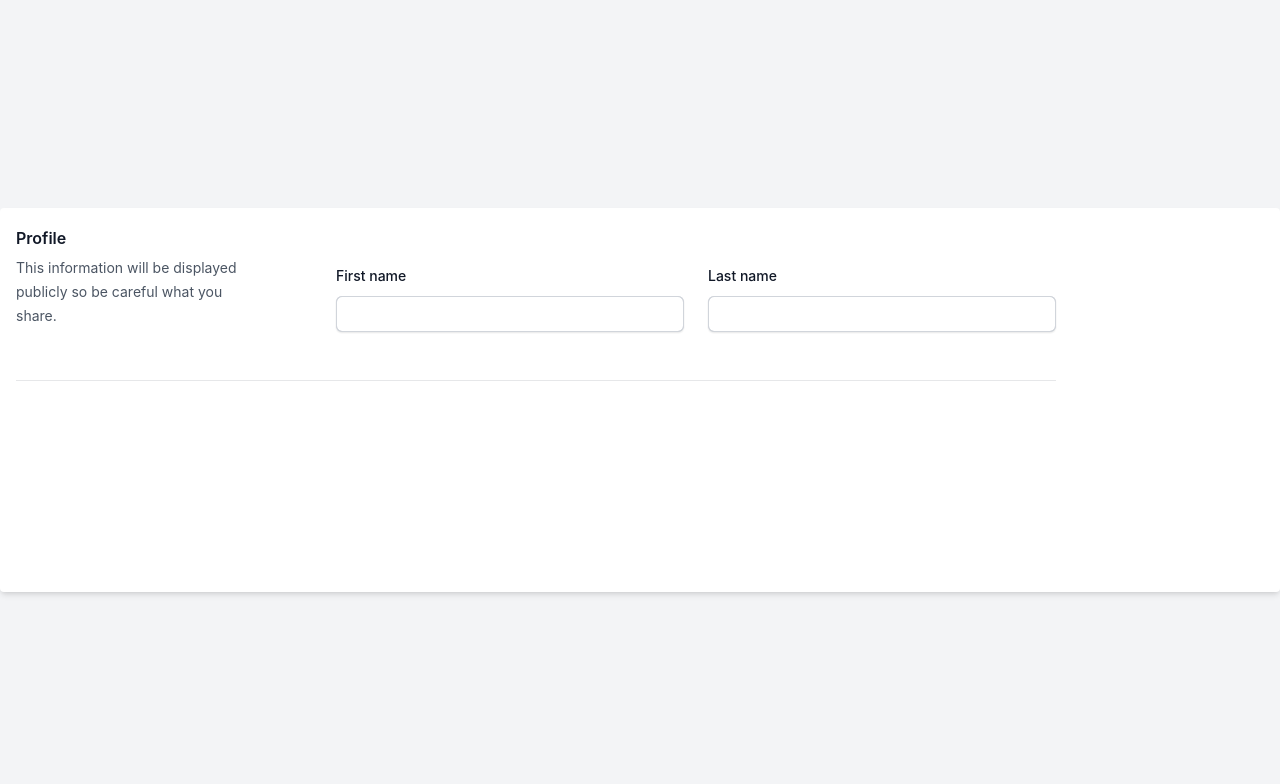
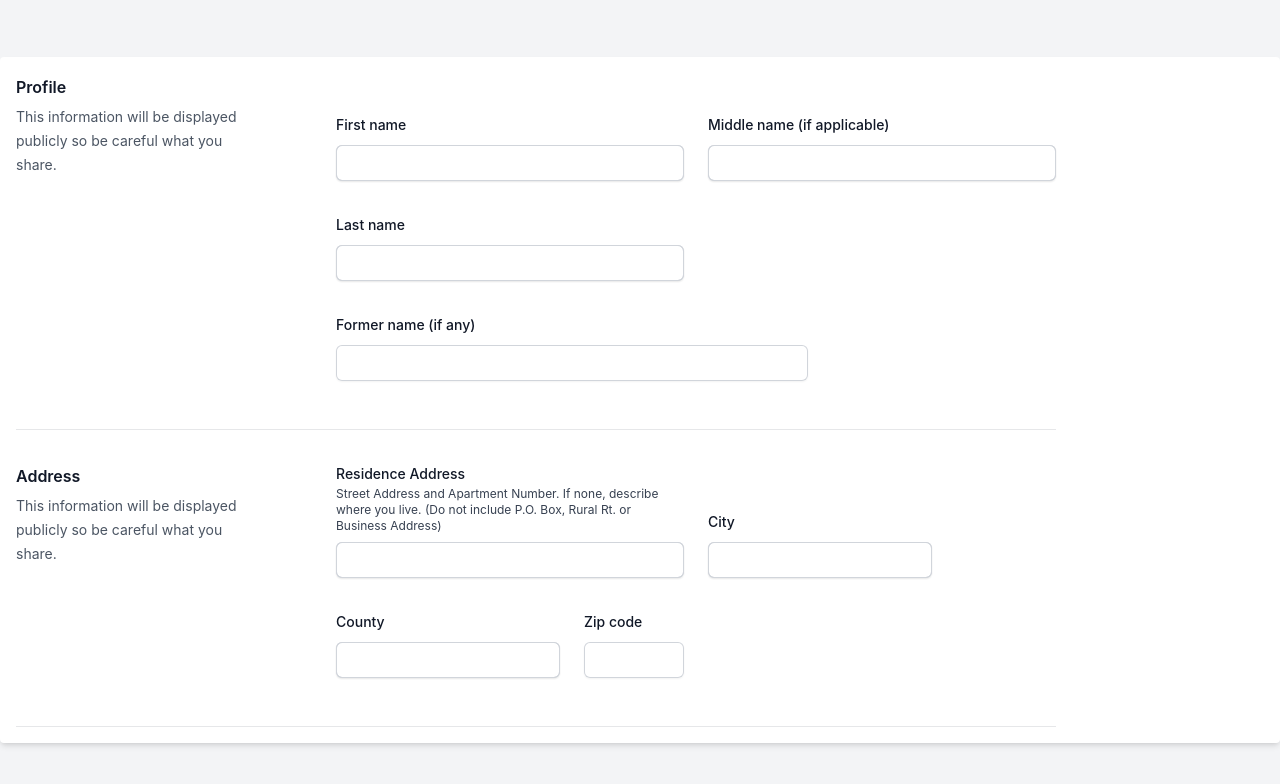
Before and after one commit to racosta323/Reg2VoteTX, a React (Vite) app in the folder client/: page / in a window 1280 px wide. Shown: the top 784 px of the page. Built offline with nearby package versions, Linux system fonts and the light colour scheme.

Commit message:
lays out address section in form

```diff
--- a/client/src/App.jsx
+++ b/client/src/App.jsx
@@ -4,14 +4,8 @@ function App() {
 
   return (
     <div class='flex justify-center items-center min-h-screen bg-gray-100'>
-      <div class="w-full max-w-4xl h-96 bg-white shadow-md overflow-hidden md:max-w-7xl md:flex rounded ">
+      <div class="w-full max-w-4xl bg-white shadow-md md:max-w-7xl md:flex rounded ">
         <Form />
-        {/* <div class='bg-black text-white p-4 '>
-          hello
-        </div> */}
-        <div class='bg-white p-4'>
-          other
-        </div>
       </div>
     </div>
   )
--- a/client/src/Form.jsx
+++ b/client/src/Form.jsx
@@ -2,15 +2,15 @@ function Form() {
     return (
         <form>
             <div class='p-4 space-y-12 w-screen '>
+
+                {/* profile */}
                 <div class='border-b border-gray-900/10 pb-12 w-5/6 flex space-x-20'>
                     <div class='flex-initial w-1/3'>
                         <h2 class="text-base font-semibold leading-7 text-gray-900">Profile</h2>
                         <p class="mt-1 text-sm leading-6 text-gray-600">This information will be displayed publicly so be careful what you share.</p>
                     </div>
 
-                    {/* right column */}
                     <div class='w-full'>
-
                         <div class="mt-10 grid grid-cols-1 gap-x-6 gap-y-8 sm:grid-cols-6">
                             <div class="sm:col-span-3">
                                 <label for="first-name" class="block text-sm font-medium leading-6 text-gray-900">
@@ -24,13 +24,31 @@ function Form() {
                             </div>
 
                             <div class="sm:col-span-3">
+                                <label for="middle-name" class="block text-sm font-medium leading-6 text-gray-900">
+                                    Middle name (if applicable)
+                                </label>
+                                <div class='mt-2'>
+                                    <div class="flex rounded-md shadow-sm ring-1 ring-inset ring-gray-300 focus-within:ring-2 focus-within:ring-inset focus-within:ring-indigo-600 sm:max-w-md">
+                                        <input type="text" name="middle-name" id="middle-name" autocomplete="given-name" class="block w-full rounded-md border-0 bg-transparent py-1.5 text-gray-900 shadow-sm ring-1 ring-inset ring-gray-300 placeholder:text-gray-400 focus:ring-2 focus:ring-inset focus:ring-indigo-600 sm:text-sm sm:leading-6" />
+                                    </div>
+                                </div>
+                            </div>
+
+                            <div class="sm:col-span-3">
                                 <label for="last-name" class="block text-sm font-medium leading-6 text-gray-900">
                                     Last name
                                 </label>
                                 <div class='mt-2'>
                                     <div class="flex rounded-md shadow-sm ring-1 ring-inset ring-gray-300 focus-within:ring-2 focus-within:ring-inset focus-within:ring-indigo-600 sm:max-w-md">
-                                        <input type="text" name="last-name" id="first-name" autocomplete="given-name" class="block w-full rounded-md border-0 bg-transparent py-1.5 text-gray-900 shadow-sm ring-1 ring-inset ring-gray-300 placeholder:text-gray-400 focus:ring-2 focus:ring-inset focus:ring-indigo-600 sm:text-sm sm:leading-6" />
+                                        <input type="text" name="last-name" id="last-name" autocomplete="given-name" class="block w-full rounded-md border-0 bg-transparent py-1.5 text-gray-900 shadow-sm ring-1 ring-inset ring-gray-300 placeholder:text-gray-400 focus:ring-2 focus:ring-inset focus:ring-indigo-600 sm:text-sm sm:leading-6" />
                                     </div>
+                                </div>
+                            </div>
+
+                            <div class="sm:col-span-4">
+                                <label for="former-name" class="block text-sm font-medium leading-6 text-gray-900">Former name (if any)</label>
+                                <div class="mt-2">
+                                    <input id="former-name" name="former-name" type="text" autocomplete="given_name" class="block w-full rounded-md border-0 py-1.5 text-gray-900 shadow-sm ring-1 ring-inset ring-gray-300 placeholder:text-gray-400 focus:ring-2 focus:ring-inset focus:ring-indigo-600 sm:text-sm sm:leading-6 bg-transparent" />
                                 </div>
                             </div>
 
@@ -39,6 +57,64 @@ function Form() {
 
                 </div>
             </div>
+
+            {/* Address */}
+            <div class='p-4 space-y-12 w-screen '>
+                <div class='border-b border-gray-900/10 pb-12 w-5/6 flex space-x-20'>
+                    <div class='flex-initial w-1/3'>
+                        <h2 class="text-base font-semibold leading-7 text-gray-900">Address</h2>
+                        <p class="mt-1 text-sm leading-6 text-gray-600">This information will be displayed publicly so be careful what you share.</p>
+                    </div>
+
+                    <div class='w-full'>
+                        <div class="grid grid-cols-1 gap-x-6 gap-y-8 sm:grid-cols-6">
+                            <div class="sm:col-span-3">
+                                <label for="address" class="block text-sm font-medium leading-6 text-gray-900">
+                                    Residence Address
+                                </label>
+                                <p class='text-gray-700 text-xs font-normal'>Street Address and Apartment Number. If none, describe where you live. (Do not include P.O. Box, Rural Rt. or Business Address)</p>
+                                <div class='mt-2'>
+                                    <div class="flex rounded-md shadow-sm ring-1 ring-inset ring-gray-300 focus-within:ring-2 focus-within:ring-inset focus-within:ring-indigo-600 sm:max-w-md">
+                                        <input type="text" name="address" id="address" autocomplete="given-name" class="block w-full rounded-md border-0 bg-transparent py-1.5 text-gray-900 shadow-sm ring-1 ring-inset ring-gray-300 placeholder:text-gray-400 focus:ring-2 focus:ring-inset focus:ring-indigo-600 sm:text-sm sm:leading-6" />
+                                    </div>
+                                </div>
+                            </div>
+
+                            <div class="sm:col-span-2 mt-12">
+                                <label for="city" class="block text-sm font-medium leading-6 text-gray-900">
+                                    City
+                                </label>
+                                <div class='mt-2'>
+                                    <div class="flex rounded-md shadow-sm ring-1 ring-inset ring-gray-300 focus-within:ring-2 focus-within:ring-inset focus-within:ring-indigo-600 sm:max-w-md">
+                                        <input type="text" name="city" id="city" autocomplete="given-name" class="block w-full rounded-md border-0 bg-transparent py-1.5 text-gray-900 shadow-sm ring-1 ring-inset ring-gray-300 placeholder:text-gray-400 focus:ring-2 focus:ring-inset focus:ring-indigo-600 sm:text-sm sm:leading-6" />
+                                    </div>
+                                </div>
+                            </div>
+
+                            <div class="sm:col-span-2">
+                                <label for="county" class="block text-sm font-medium leading-6 text-gray-900">
+                                    County
+                                </label>
+                                <div class='mt-2'>
+                                    <div class="flex rounded-md shadow-sm ring-1 ring-inset ring-gray-300 focus-within:ring-2 focus-within:ring-inset focus-within:ring-indigo-600 sm:max-w-md">
+                                        <input type="text" name="county" id="county" autocomplete="given-name" class="block w-full rounded-md border-0 bg-transparent py-1.5 text-gray-900 shadow-sm ring-1 ring-inset ring-gray-300 placeholder:text-gray-400 focus:ring-2 focus:ring-inset focus:ring-indigo-600 sm:text-sm sm:leading-6" />
+                                    </div>
+                                </div>
+                            </div>
+
+                            <div class="sm:col-span-1">
+                                <label for="zip-code" class="block text-sm font-medium leading-6 text-gray-900">Zip code</label>
+                                <div class="mt-2">
+                                    <input id="zip-code" name="zip-code" type="text" autocomplete="given_name" class="block w-full rounded-md border-0 py-1.5 text-gray-900 shadow-sm ring-1 ring-inset ring-gray-300 placeholder:text-gray-400 focus:ring-2 focus:ring-inset focus:ring-indigo-600 sm:text-sm sm:leading-6 bg-transparent" />
+                                </div>
+                            </div>
+
+                        </div>
+                    </div>
+
+                </div>
+            </div>
+
         </form>
     )
 }
```
